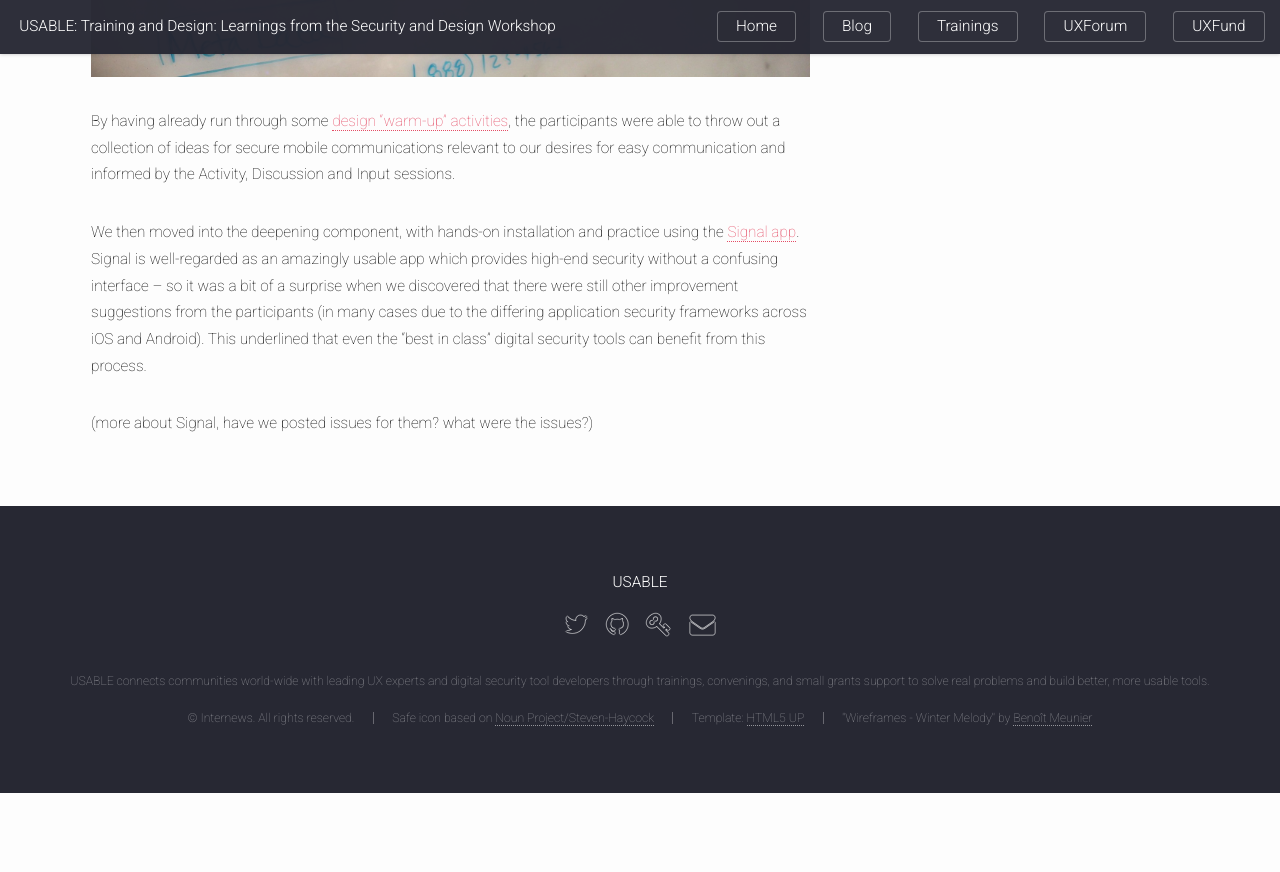
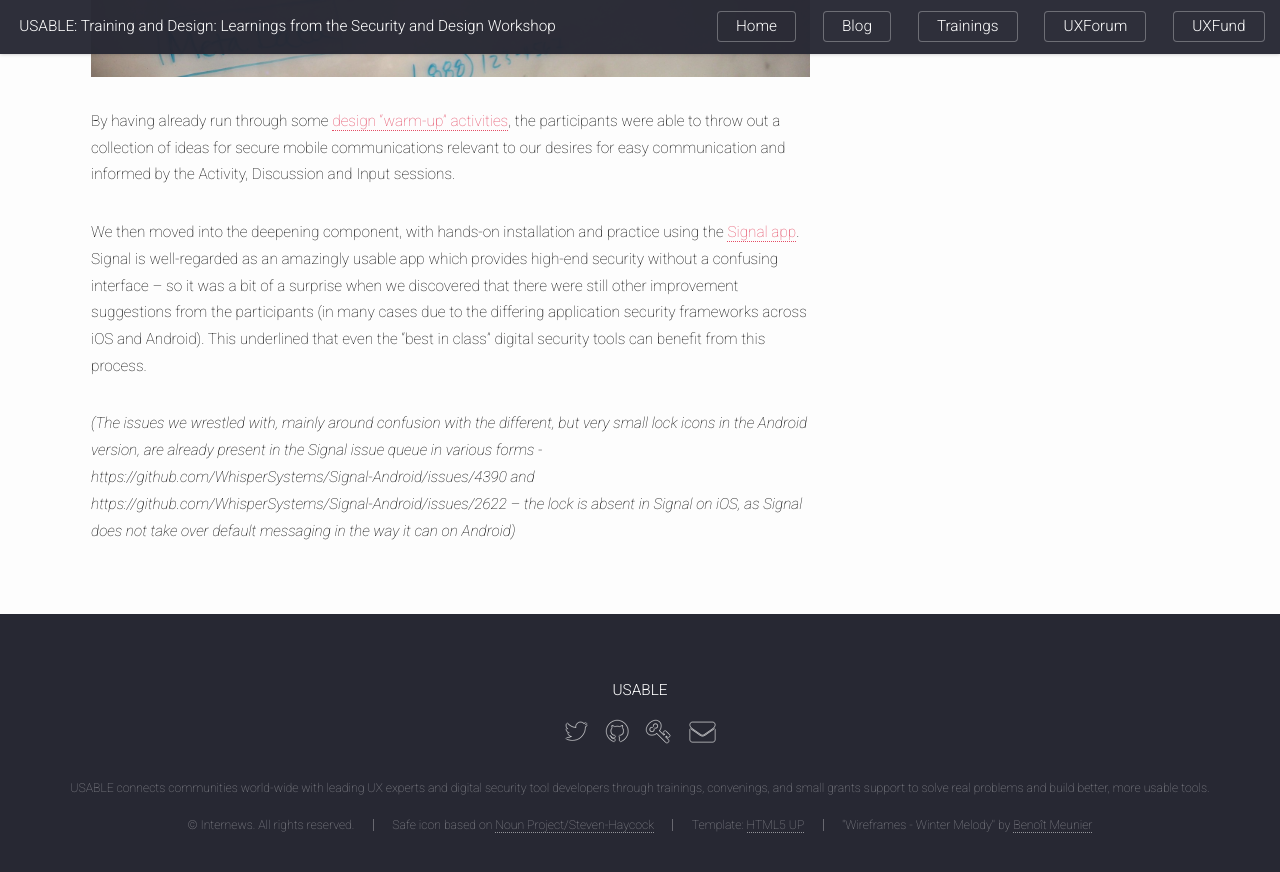
Before and after one commit to OpenInternet/USABLE-website, a Jekyll site: the page built from _posts/2015-11-21-sdworkshop-trainings-and-design.md, in a window 1280 px wide and 900 px high, scrolled down 1421 px. Shown: the top 872 px of the window. Built offline with Jekyll 4.4.1, drawn with Linux system fonts in a browser that asks for light colours; comment, search, counter and statistics services are not loaded; before the commit the page ends 2214 px from its top, so only the background shows below that.

Commit message:
Added Signal issue links

```diff
--- a/_posts/2015-11-21-sdworkshop-trainings-and-design.md
+++ b/_posts/2015-11-21-sdworkshop-trainings-and-design.md
@@ -27,4 +27,4 @@ By having already run through some <a href="/2015/11/20/securitydesignworkshop.h
 
 We then moved into the deepening component, with hands-on installation and practice using the <a href="https://whispersystems.org/">Signal app</a>.  Signal is well-regarded as an amazingly usable app which provides high-end security without a confusing interface -- so it was a bit of a surprise when we discovered that there were still other improvement suggestions from the participants (in many cases due to the differing application security frameworks across iOS and Android). This underlined that even the "best in class" digital security tools can benefit from this process.
 
-(more about Signal, have we posted issues for them? what were the issues?)
+<em>(The issues we wrestled with, mainly around confusion with the different, but very small lock icons in the Android version, are already present in the Signal issue queue in various forms - https://github.com/WhisperSystems/Signal-Android/issues/4390 and https://github.com/WhisperSystems/Signal-Android/issues/2622 -- the lock is absent in Signal on iOS, as Signal does not take over default messaging in the way it can on Android)</em>
```
